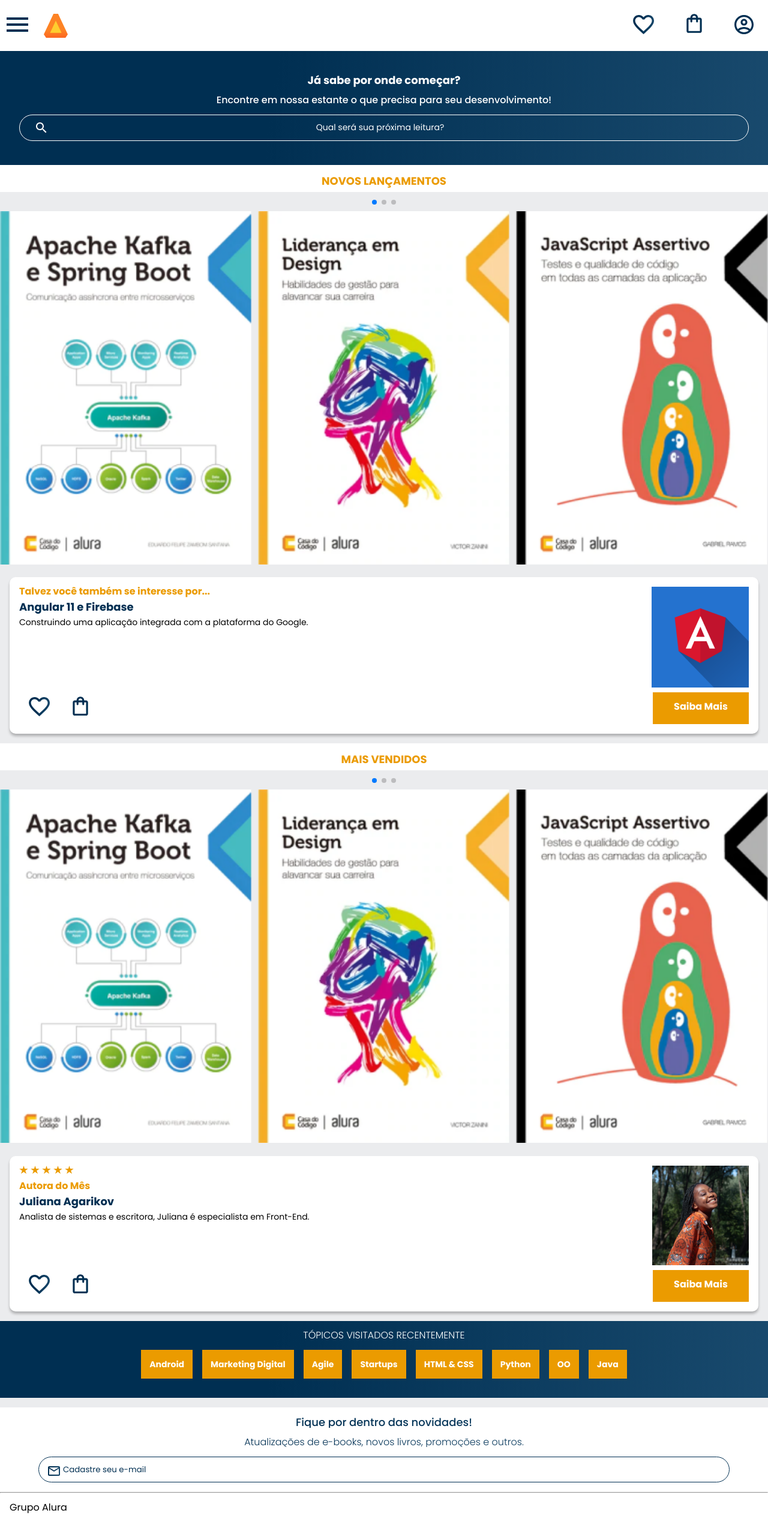
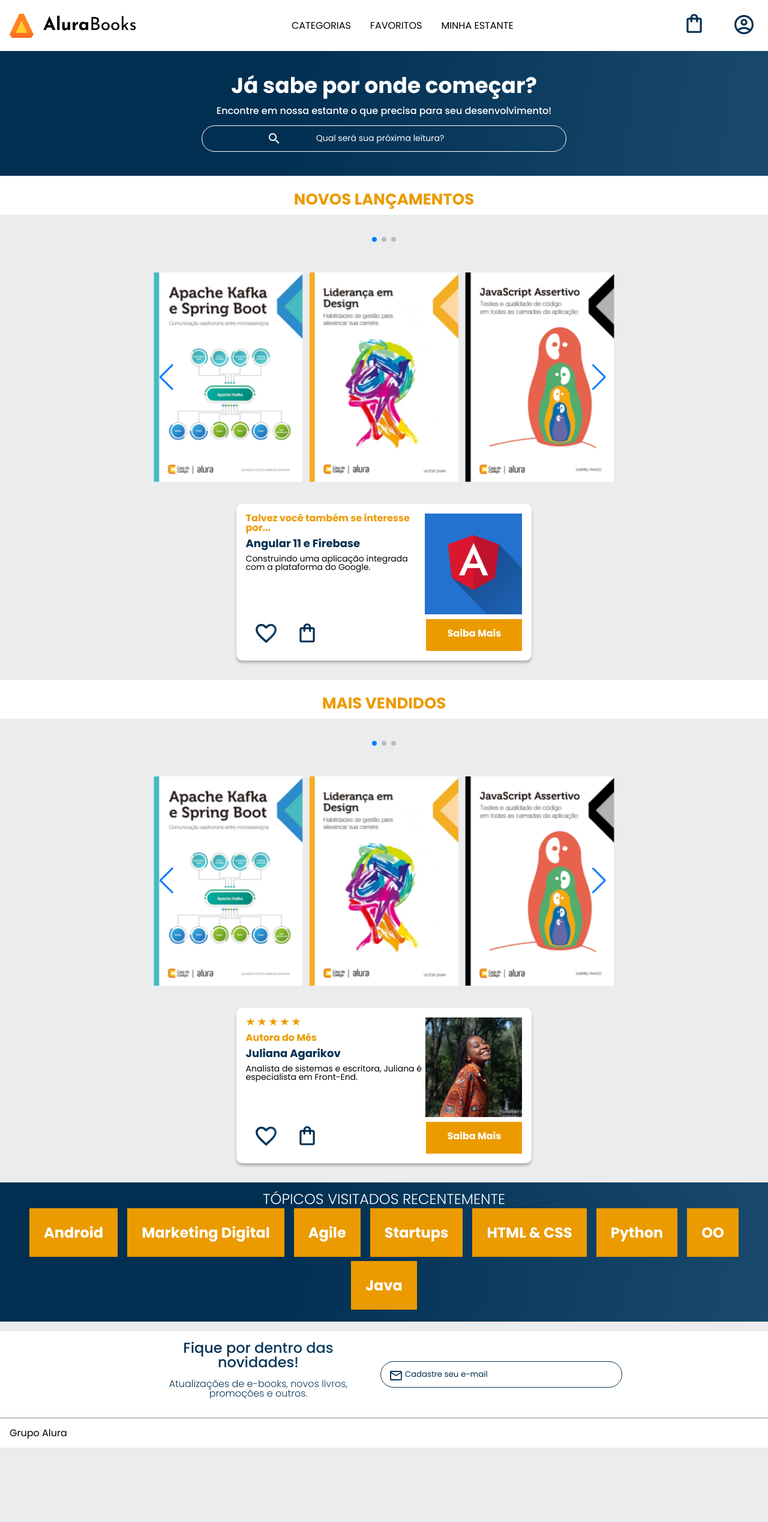
Before and after one commit to adrianohamm/Alura---Books, a plain HTML site: page index.html in a window 1280 px wide. Shown: the whole page at 60% size. After the commit the page ends 2413 px from the top, so only its background shows below. Drawn offline with nearby package versions, Linux system fonts and the light colour scheme.

Commit message:
Trabalhando no Layout 1024px

```diff
--- a/index.html
+++ b/index.html
@@ -8,6 +8,7 @@
     <link rel="preconnect" href="https://fonts.googleapis.com">
     <link rel="preconnect" href="https://fonts.gstatic.com" crossorigin>
     <link href="https://fonts.googleapis.com/css2?family=Inter:wght@400;700&family=Poppins:wght@300;400;500;700&display=swap" rel="stylesheet"/>
+    <link href="https://fonts.googleapis.com/css2?family=Inter:wght@400;700&family=Josefin+Sans:wght@400;700&display=swap" rel="stylesheet">
     <link rel="stylesheet" href="https://cdn.jsdelivr.net/npm/swiper@9/swiper-bundle.min.css">
     <link rel="stylesheet" href="styles.css">
 
@@ -38,9 +39,37 @@
                 </li>
             </ul>
             <img src="img/Logo.svg" alt="logo Alura Books" class="container__imagem">
+            <h1 class="container__titulo"> <b class="container__titulo--negrito">Alura</b>Books</h1>
         </div>
+
+        <ul class="opcoes">
+            <input type="checkbox" id="opcoes-menu" class="opcoes__botao">
+            <label for="opcoes-menu">
+            <li class="opcoes__item">Categorias</li>
+            </label>
+            <ul class="lista-menu">
+                <li class="lista-menu__item">
+                    <a href="#" class="lista-menu__link">Programação</a>
+                </li>
+                <li class="lista-menu__item">
+                    <a href="#" class="lista-menu__link">Front-End</a>
+                </li>
+                <li class="lista-menu__item">
+                    <a href="#" class="lista-menu__link">Infraestrutura</a>
+                </li>
+                <li class="lista-menu__item">
+                    <a href="#" class="lista-menu__link">Business</a>
+                </li>
+                <li class="lista-menu__item">
+                    <a href="#" class="lista-menu__link">Design & UX</a>
+                </li>
+            </ul>
+            <li class="opcoes__item"><a href="#" class="opcoes__link">Favoritos</a> </li>
+            <li class="opcoes__item"><a href="#" class="opcoes__link">Minha Estante</a> </li>
+        </ul>
+
         <div class="container">
-            <a href="#"><img src="img/Favoritos.svg" alt="Meus Favoritos" class="container__imagem"></a>
+            <a href="#"><img src="img/Favoritos.svg" alt="Meus Favoritos" class="container__imagem container__imagem-transparente"></a>
             <a href="#"><img src="img/Compras.svg" alt="Carrinho de Compras" class="container__imagem"></a>
             <a href="#"><img src="img/Usuário.svg" alt="Meu Perfil" class="container__imagem"></a>
          </div>
@@ -179,8 +208,10 @@
     </section>
 
     <section class="contato">
-        <h2 class="contato__titulo">Fique por dentro das novidades!</h2>
-        <p class="contato__texto">Atualizações de e-books, novos livros, promoções e outros.</p>
+        <div class="contato__descricao">
+            <h2 class="contato__titulo">Fique por dentro das novidades!</h2>
+            <p class="contato__texto">Atualizações de e-books, novos livros, promoções e outros.</p>
+        </div>
         <input type="email" placeholder="Cadastre seu e-mail" class="contato__email">
 
     </section>
--- a/styles.css
+++ b/styles.css
@@ -12,6 +12,8 @@
     --azul-degrade:linear-gradient(97.54deg, #002F52 35.49%, #326589 165.37%);
     --fonte-principal:"Poppins";
     --azul:#002F52;
+    --preto:#000000;
+    --fonte-secundario: "Josefin Sans";
 }
 
 
--- a/styles/banner.css
+++ b/styles/banner.css
@@ -31,3 +31,15 @@
     background: url("../img/Lupa.svg") no-repeat;
     background-position:1em ;
 }
+
+@media screen and (min-width:1024px){
+    .banner__titulo{
+        font-size: 36px;
+    }
+    .banner__pesquisa{
+        width: 50%;
+    }
+    .banner__pesquisa::placeholder{
+        background-position: 7em;
+    }
+}
--- a/styles/carrossel.css
+++ b/styles/carrossel.css
@@ -74,3 +74,24 @@
 .imagem__avaliacao{
     padding-bottom: 0.5em;
 }
+
+@media screen and (min-width:1024px){
+    .carrosel__titulo{
+        font-size: 26px;
+    }
+    .swiper-pagination{
+        margin: 2em 0 3em 0;
+    }
+    .swiper{
+        width: 60%;
+    }
+    .swiper-button-prev,
+    .swiper-button-next{
+    display: block;
+    top: 35%;
+    }
+    .card{
+    width: 60%;
+    margin: 2em auto;
+    }
+}
--- a/styles/contato.css
+++ b/styles/contato.css
@@ -34,3 +34,22 @@
     background: url("../img/Email.svg") no-repeat;
     padding-left: 2em;
 }
+@media screen and (min-width:1024px){
+    .contato {
+        display: flex;
+        justify-content: center;
+        align-items: center;
+    }
+    .contato__titulo {
+        font-size: 24px;
+
+    }
+    .contato__descricao {
+        margin-right: 1em;
+        width: 30%;
+    }
+    .contato__email {
+        width: 30%;
+    }
+
+}
--- a/styles/header.css
+++ b/styles/header.css
@@ -51,3 +51,49 @@
 .container__botao{
     display: none;
 }
+
+.container__titulo{
+    display: none;
+}
+
+.opcoes{
+    display: none;
+}
+
+@media screen and (min-width:1024px) {
+    .container__titulo, .container__titulo--negrito{
+        font-family: var(--fonte-secundario);
+        font-size: 30px;
+    }
+    .container__titulo{
+        font-weight:400 ;
+        display: block;
+    }
+    .container__titulo--negrito{
+        font-weight: 700;
+    }
+    .opcoes{
+        display: flex;
+    }
+    .opcoes__item{
+        padding: 0 1em;
+        text-transform: uppercase;
+    }
+    .opcoes__link{
+        text-decoration: none;
+        color: var(--preto);
+    }
+    .container__imagem-transparente{
+        display: none;
+    }
+    .cabecalho__menu-hamburguer{
+        display: none;
+    }
+    .opcoes__botao:checked~ .lista-menu{
+        display: block;
+        width: auto;
+    }
+    .opcoes__botao{
+        display: none;
+    }
+}
--- a/styles/topicos.css
+++ b/styles/topicos.css
@@ -29,3 +29,12 @@
     font-weight: 700;
 
 }
+
+@media screen and (min-width:1024px){
+    .topicos__titulo{
+        font-size: 24px;
+    }
+    .topicos__link{
+        font-size: 24px;
+    }
+}
```
